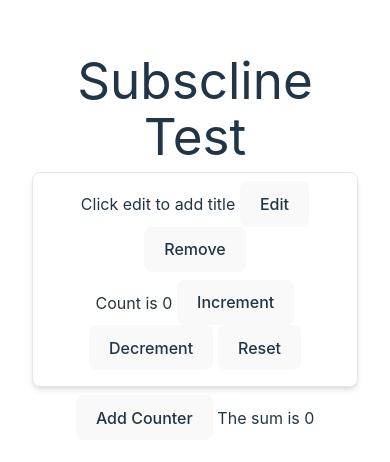
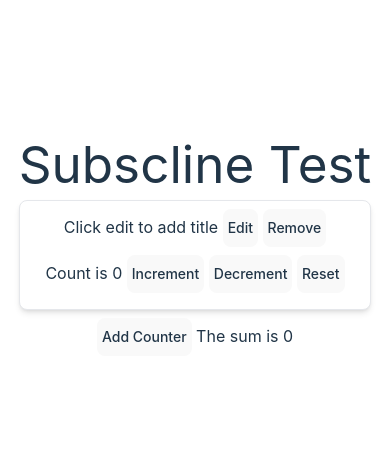
Before and after one commit to hanhqvu/subscline-test, a Svelte app: page / in a window 390 px wide. Shown: the part 176-638 px from the top of the page. Built offline with nearby package versions, Linux system fonts and the light colour scheme.

Commit message:
style: responsive padding & font size

```diff
--- a/src/app.css
+++ b/src/app.css
@@ -47,20 +47,19 @@ h1 {
 #app {
   max-width: 1280px;
   margin: 0 auto;
-  padding: 2rem;
   text-align: center;
+  @apply p-2 md:p-4;
 }
 
 button {
   border-radius: 8px;
   border: 1px solid transparent;
-  padding: 0.6em 1.2em;
-  font-size: 1em;
   font-weight: 500;
   font-family: inherit;
   background-color: #1a1a1a;
   cursor: pointer;
   transition: border-color 0.25s;
+  @apply text-sm md:text-base px-1 py-2 md:px-2 md:py-4;
 }
 button:hover {
   border-color: #646cff;
```
